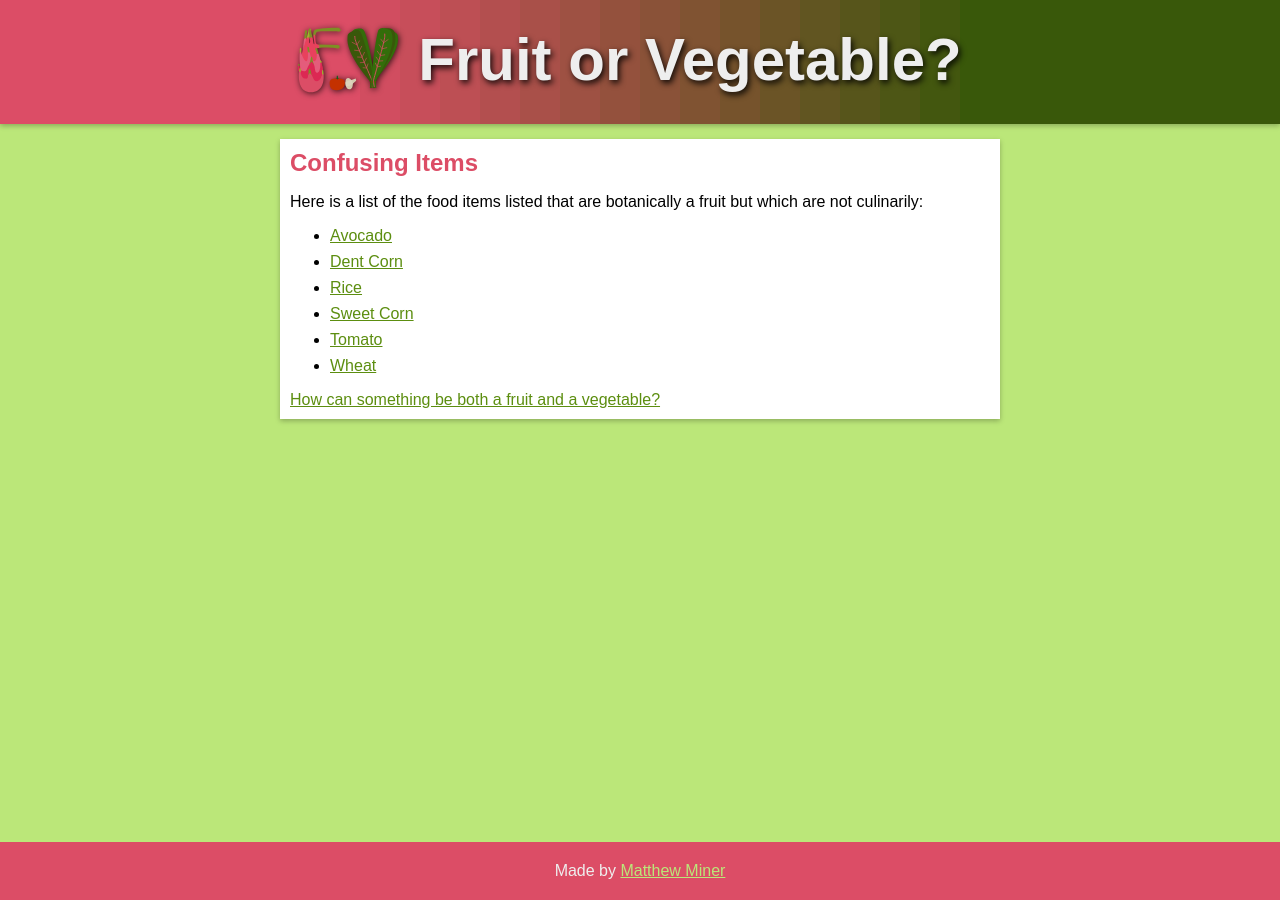
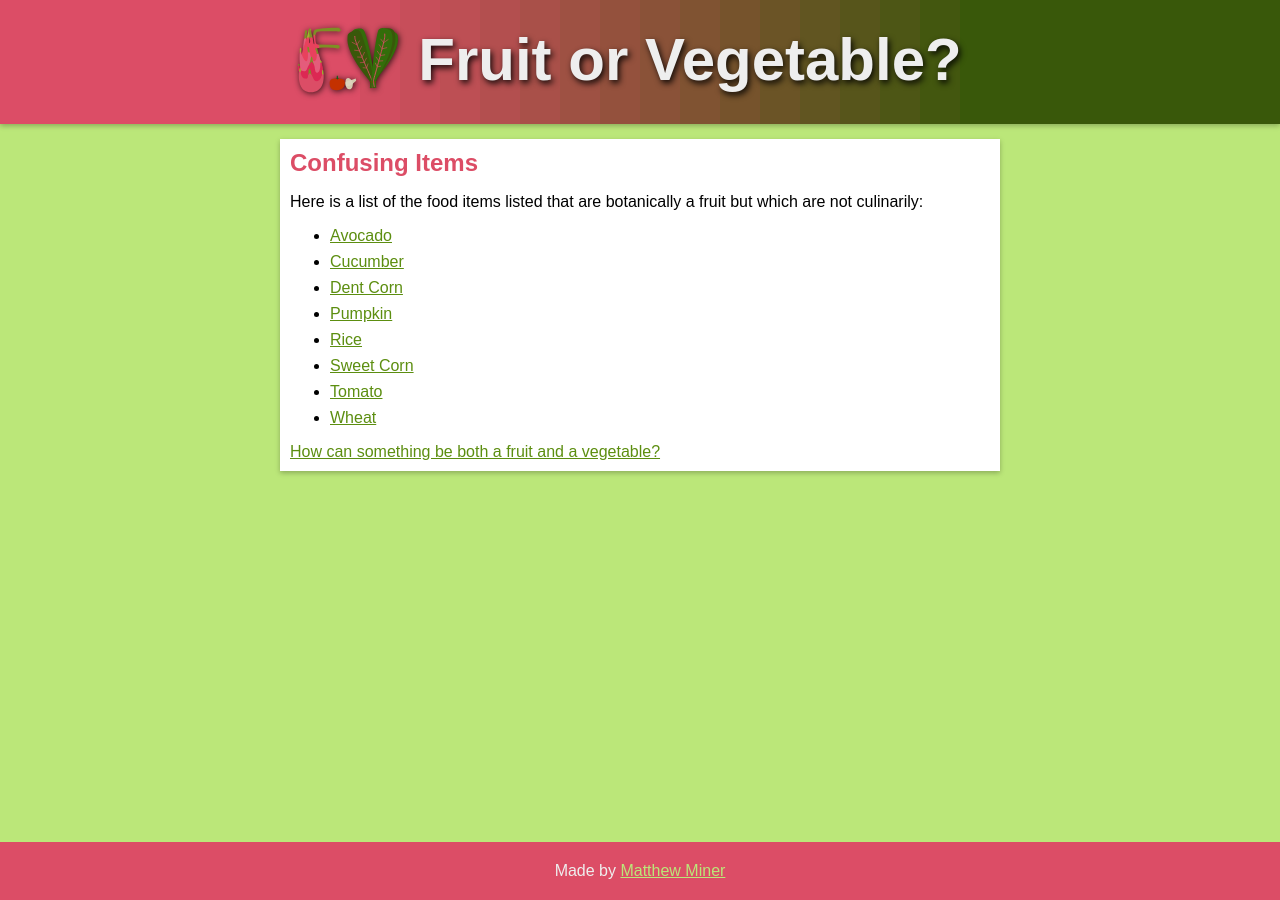
Before and after one commit to mminer237/fruitorvegetable, a Jekyll site: the page built from _pages/confusing-items.html, in a window 1280 px wide. Built offline with Jekyll 4.4.1, drawn with Linux system fonts in a browser that asks for light colours.

Commit message:
Fixed grandparent types

```diff
--- a/_pages/confusing-items.html
+++ b/_pages/confusing-items.html
@@ -11,11 +11,11 @@ title: 'Confusing Items'
 			{% assign botanical_type = site.types | where:"type", item.botanically | first %}
 			{% assign parent_botanical_type = site.types | where:"type", botanical_type.parent_type | first %}
 			{% for i in (1..2) %}
-				{% if parent_botanical_type.parent %}
+				{% if parent_botanical_type.parent_type %}
 					{% assign parent_botanical_type = site.types | where:"type", parent_botanical_type.parent_type | first %}
 				{% endif %}
 			{% endfor %}
-			{% if item.botanically == "fruit" or botanical_type.parent_type == "fruit" %}
+			{% if item.botanically == "fruit" or parent_botanical_type.type == "fruit" %}
 				{% assign is_fruit = true %}
 			{% else %}
 				{% assign is_fruit = false %}
```
